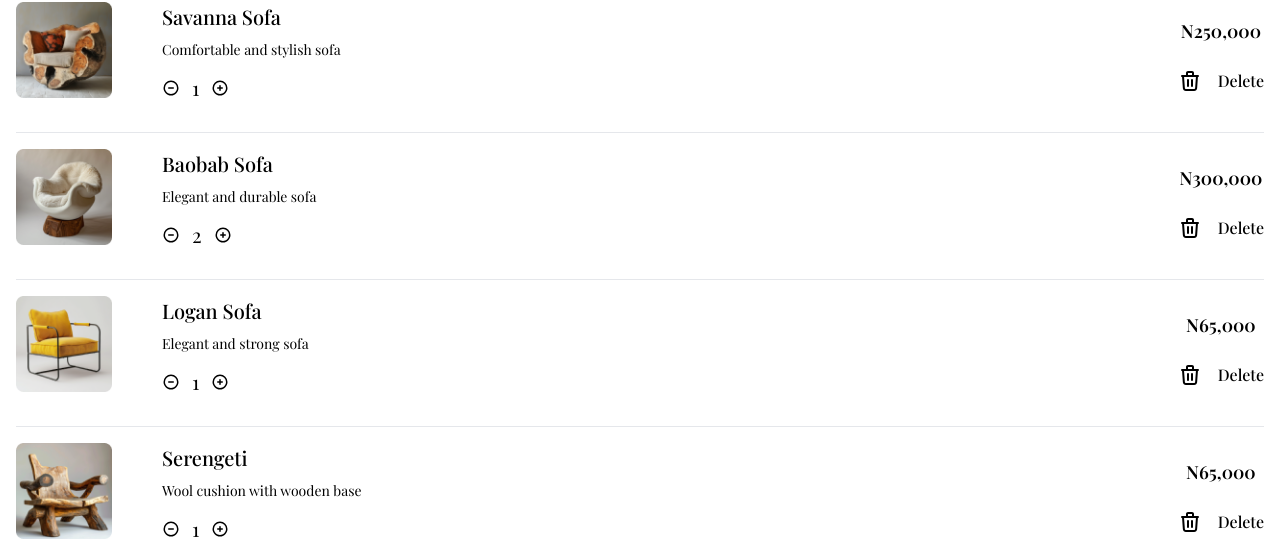
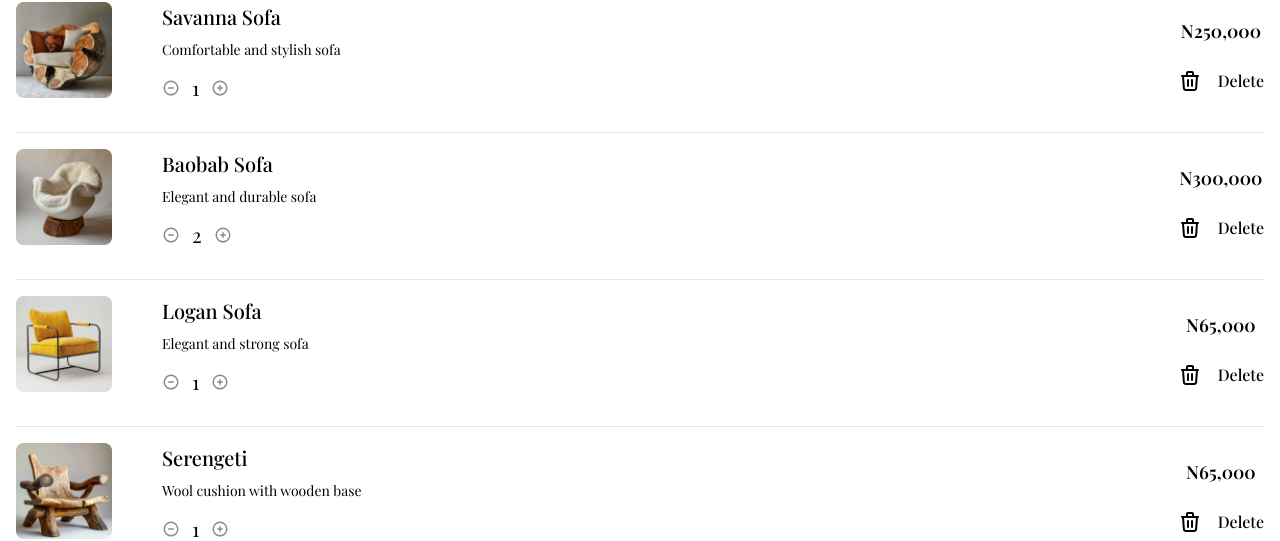
Before and after one commit to AfubeAngel/pendo-store, a Next.js app: page /cart in a window 1280 px wide. Shown: the part 262-803 px from the top of the page. Built offline with nearby package versions, Linux system fonts and the light colour scheme; a web font is replaced by a local one.

Commit message:
change cartquantity-buttons

```diff
--- a/components/cartitems/index.tsx
+++ b/components/cartitems/index.tsx
@@ -38,9 +38,9 @@ const CartItem: React.FC<CartItemProps> = ({ item, onUpdateQuantity, onDeleteIte
           <p className="text-sm">{item.details}</p>
           {/* <p className="text-sm font-medium text-[#128E1E] "><span>Qty: </span>{item.quantity}</p> */}
           <div className='flex gap-2'>
-          <button onClick={decrementQuantity}><Image src="/icons/MinusCircle.svg" alt="minus icon" width={18} height={18} /></button>
+          <button onClick={decrementQuantity}><Image src="/icons/cartMinus.svg" alt="minus icon" width={18} height={18} /></button>
           <p className="text-xl leading-8 font-normal p-1 ">{item.quantity}</p>
-          <button onClick={incrementQuantity}><Image src="/icons/PlusCircle.svg" alt="plus icon" width={18} height={18} /></button>
+          <button onClick={incrementQuantity}><Image src="/icons/cartPlus.svg" alt="plus icon" width={18} height={18} /></button>
           </div>
         </div>
       </div>
```
Also changed, not shown: public/icons/cartMinus.svg (added), public/icons/cartPlus.svg (added).
